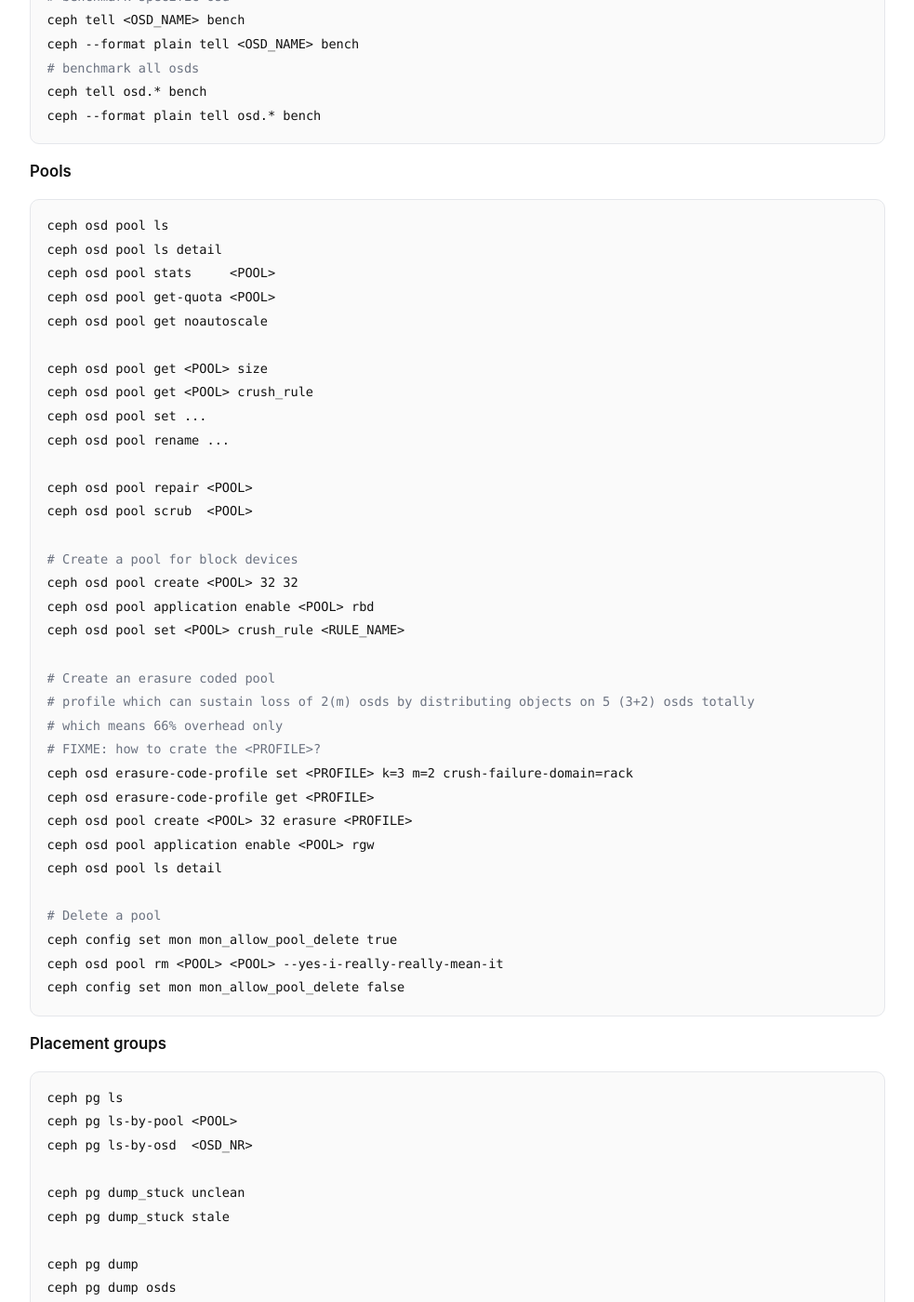
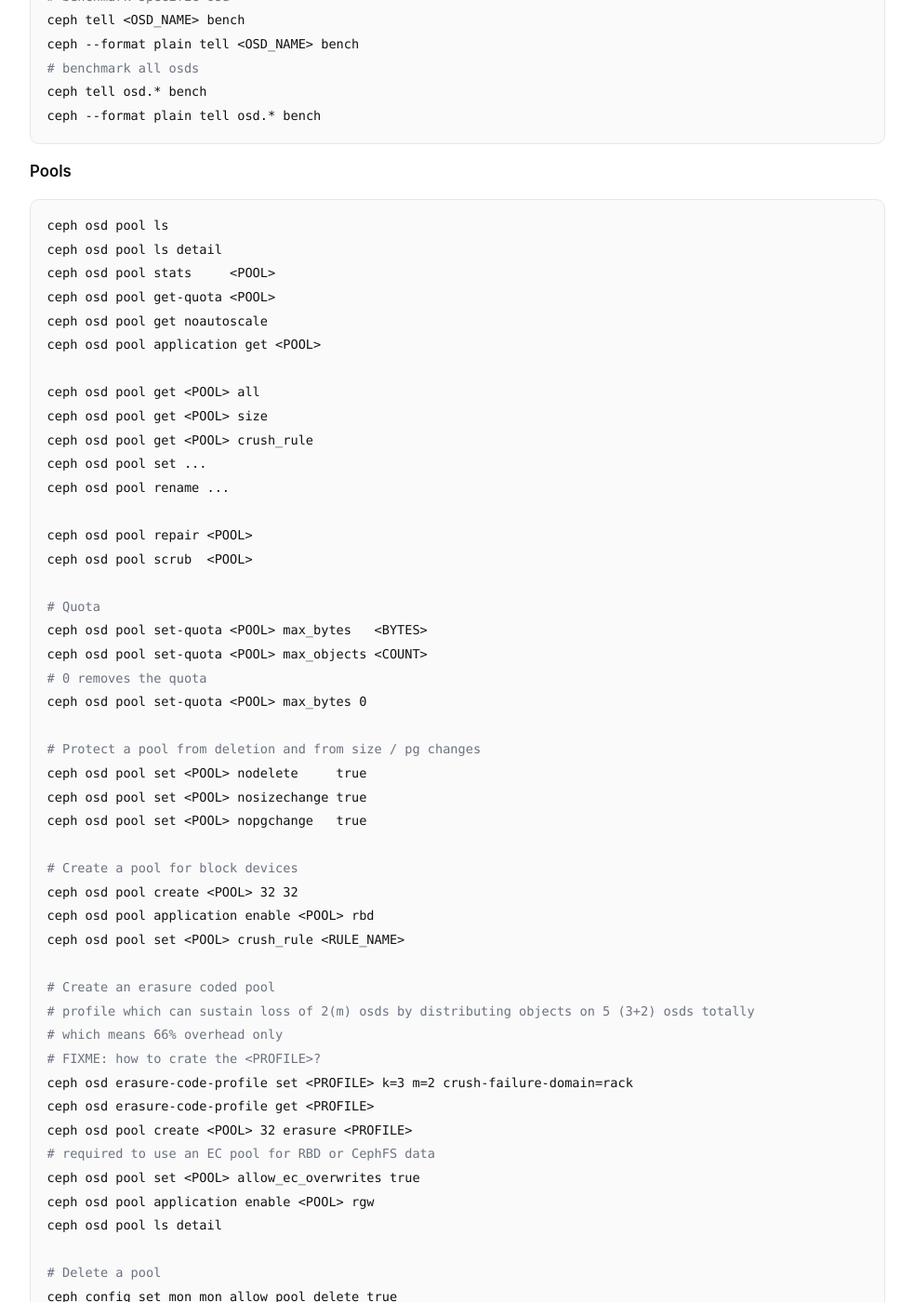
Before and after one commit to codecap/infraguide, a Jekyll site: the page built from cheat-sheets/ceph/index.md, in a window 1280 px wide and 1400 px high, scrolled down 3538 px. Shown: the whole window at 93% size, without its empty margins (148-1131 px from the left). Built offline with Jekyll 4.4.1, drawn with Linux system fonts in a browser that asks for light colours; comment, search, counter and statistics services are not loaded.

Commit message:
upd: ceph cheat sheet extend pools section
Co-Authored-By: Claude Sonnet 5.5 <noreply@anthropic.com>

```diff
--- a/cheat-sheets/ceph/index.md
+++ b/cheat-sheets/ceph/index.md
@@ -155,7 +155,9 @@ ceph osd pool ls detail
 ceph osd pool stats     <POOL>
 ceph osd pool get-quota <POOL>
 ceph osd pool get noautoscale
+ceph osd pool application get <POOL>
 
+ceph osd pool get <POOL> all
 ceph osd pool get <POOL> size
 ceph osd pool get <POOL> crush_rule
 ceph osd pool set ...
@@ -163,6 +165,17 @@ ceph osd pool rename ...
 
 ceph osd pool repair <POOL>
 ceph osd pool scrub  <POOL>
+
+# Quota
+ceph osd pool set-quota <POOL> max_bytes   <BYTES>
+ceph osd pool set-quota <POOL> max_objects <COUNT>
+# 0 removes the quota
+ceph osd pool set-quota <POOL> max_bytes 0
+
+# Protect a pool from deletion and from size / pg changes
+ceph osd pool set <POOL> nodelete     true
+ceph osd pool set <POOL> nosizechange true
+ceph osd pool set <POOL> nopgchange   true
 
 # Create a pool for block devices
 ceph osd pool create <POOL> 32 32
@@ -176,6 +189,8 @@ ceph osd pool set <POOL> crush_rule <RULE_NAME>
 ceph osd erasure-code-profile set <PROFILE> k=3 m=2 crush-failure-domain=rack
 ceph osd erasure-code-profile get <PROFILE>
 ceph osd pool create <POOL> 32 erasure <PROFILE>
+# required to use an EC pool for RBD or CephFS data
+ceph osd pool set <POOL> allow_ec_overwrites true
 ceph osd pool application enable <POOL> rgw
 ceph osd pool ls detail
 
```
